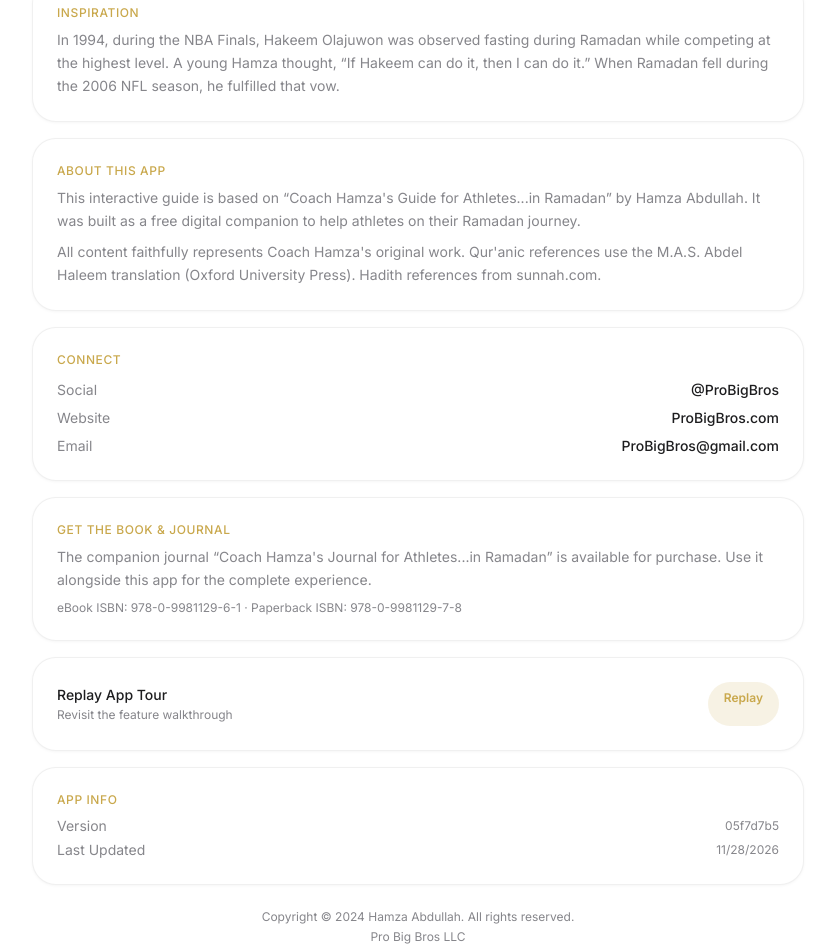
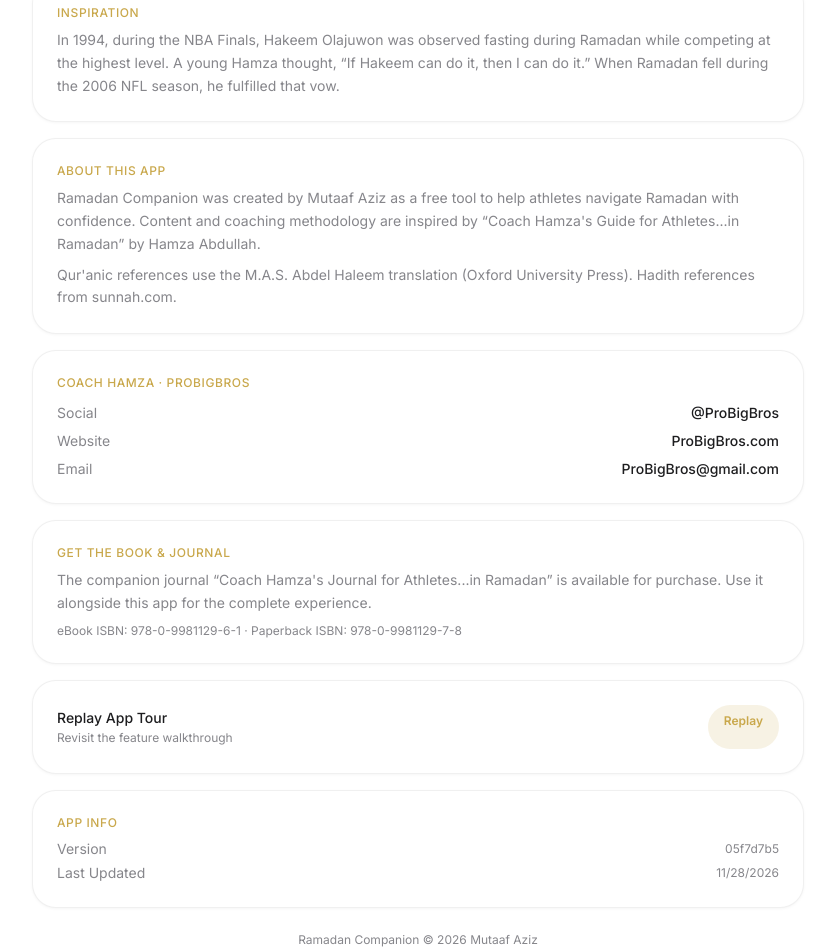
Before and after one commit to mutaaf/ramadan-guide, a Next.js app: page /more/about in a window 1280 px wide. Shown: the part 841-1793 px from the top of the page, without its empty margins (222-1057 px from the left). Built offline with nearby package versions, Linux system fonts and the light colour scheme.

Commit message:
Moe updates

```diff
--- a/src/app/layout.tsx
+++ b/src/app/layout.tsx
@@ -32,17 +32,15 @@
     "athletes",
     "Muslim",
     "Islam",
-    "Hamza Abdullah",
-    "NFL",
     "hydration",
     "nutrition",
     "prayer tracker",
     "Quran",
-    "Ramadan coach",
+    "Ramadan app",
+    "dhikr",
   ],
-  authors: [{ name: "Hamza Abdullah", url: "https://probigbros.com" }],
-  creator: "Hamza Abdullah",
-  publisher: "Pro Big Bros LLC",
+  authors: [{ name: "Mutaaf Aziz" }],
+  creator: "Mutaaf Aziz",
   manifest: "/manifest.json",
   appleWebApp: {
     capable: true,
@@ -72,7 +70,7 @@
     description:
       "Track prayers, Qur'an, hydration & dhikr with AI coaching. Everything for your best Ramadan — free & private.",
     images: ["/icon-512.png"],
-    creator: "@ProBigBros",
+    creator: "@mutaafaziz",
   },
   robots: {
     index: true,
@@ -120,14 +118,7 @@
     operatingSystem: "Any",
     author: {
       "@type": "Person",
-      name: "Hamza Abdullah",
-      jobTitle: "Retired NFL Player & Ramadan Coach",
-      url: "https://probigbros.com",
-    },
-    publisher: {
-      "@type": "Organization",
-      name: "Pro Big Bros LLC",
-      url: "https://probigbros.com",
+      name: "Mutaaf Aziz",
     },
     offers: {
       "@type": "Offer",
--- a/src/app/more/about/page.tsx
+++ b/src/app/more/about/page.tsx
@@ -7,7 +7,7 @@
 export default function AboutPage() {
   return (
     <div>
-      <PageHeader title="About" subtitle="Coach Hamza & this guide" back="/more" />
+      <PageHeader title="About" subtitle="Ramadan Companion" back="/more" />
 
       <div className="px-6 pb-8">
         {/* Download Book Card */}
@@ -84,20 +84,19 @@
             About This App
           </p>
           <p className="text-sm leading-relaxed" style={{ color: "var(--muted)" }}>
-            This interactive guide is based on &ldquo;Coach Hamza&apos;s Guide for Athletes...in
-            Ramadan&rdquo; by Hamza Abdullah. It was built as a free digital companion to help
-            athletes on their Ramadan journey.
+            Ramadan Companion was created by Mutaaf Aziz as a free tool to help athletes navigate
+            Ramadan with confidence. Content and coaching methodology are inspired by &ldquo;Coach
+            Hamza&apos;s Guide for Athletes...in Ramadan&rdquo; by Hamza Abdullah.
           </p>
           <p className="text-sm leading-relaxed mt-2" style={{ color: "var(--muted)" }}>
-            All content faithfully represents Coach Hamza&apos;s original work. Qur&apos;anic
-            references use the M.A.S. Abdel Haleem translation (Oxford University Press). Hadith
-            references from sunnah.com.
+            Qur&apos;anic references use the M.A.S. Abdel Haleem translation (Oxford University
+            Press). Hadith references from sunnah.com.
           </p>
         </Card>
 
         <Card delay={0.3} className="mb-4">
           <p className="text-xs font-medium uppercase tracking-wider mb-3" style={{ color: "var(--accent-gold)" }}>
-            Connect
+            Coach Hamza &middot; ProBigBros
           </p>
           <div className="space-y-2">
             <div className="flex items-center justify-between">
@@ -171,10 +170,10 @@
 
         <div className="text-center mt-6">
           <p className="text-xs" style={{ color: "var(--muted)" }}>
-            Copyright &copy; 2024 Hamza Abdullah. All rights reserved.
+            Ramadan Companion &copy; {new Date().getFullYear()} Mutaaf Aziz
           </p>
           <p className="text-xs mt-1" style={{ color: "var(--muted)" }}>
-            Pro Big Bros LLC
+            Coaching content by Coach Hamza Abdullah &middot; Pro Big Bros LLC
           </p>
         </div>
       </div>
```
Also changed, not shown: public/manifest.json.
